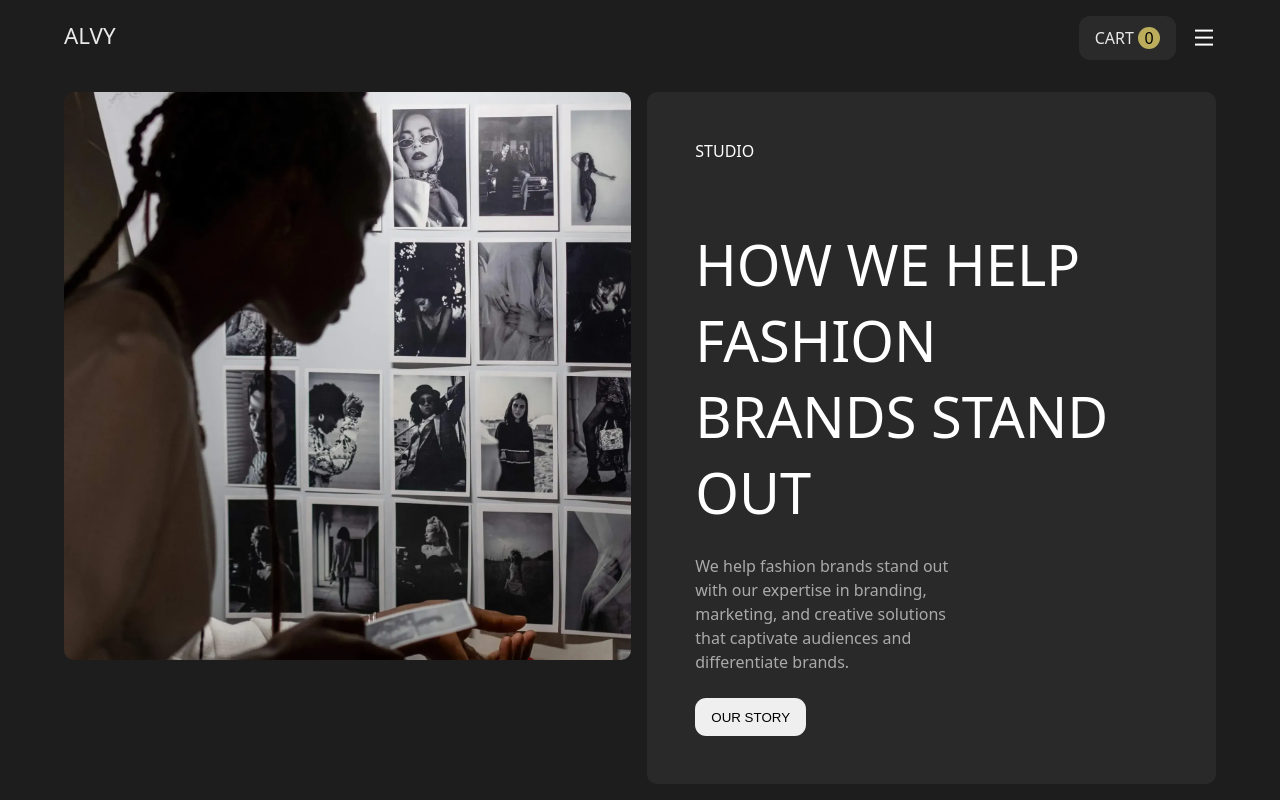
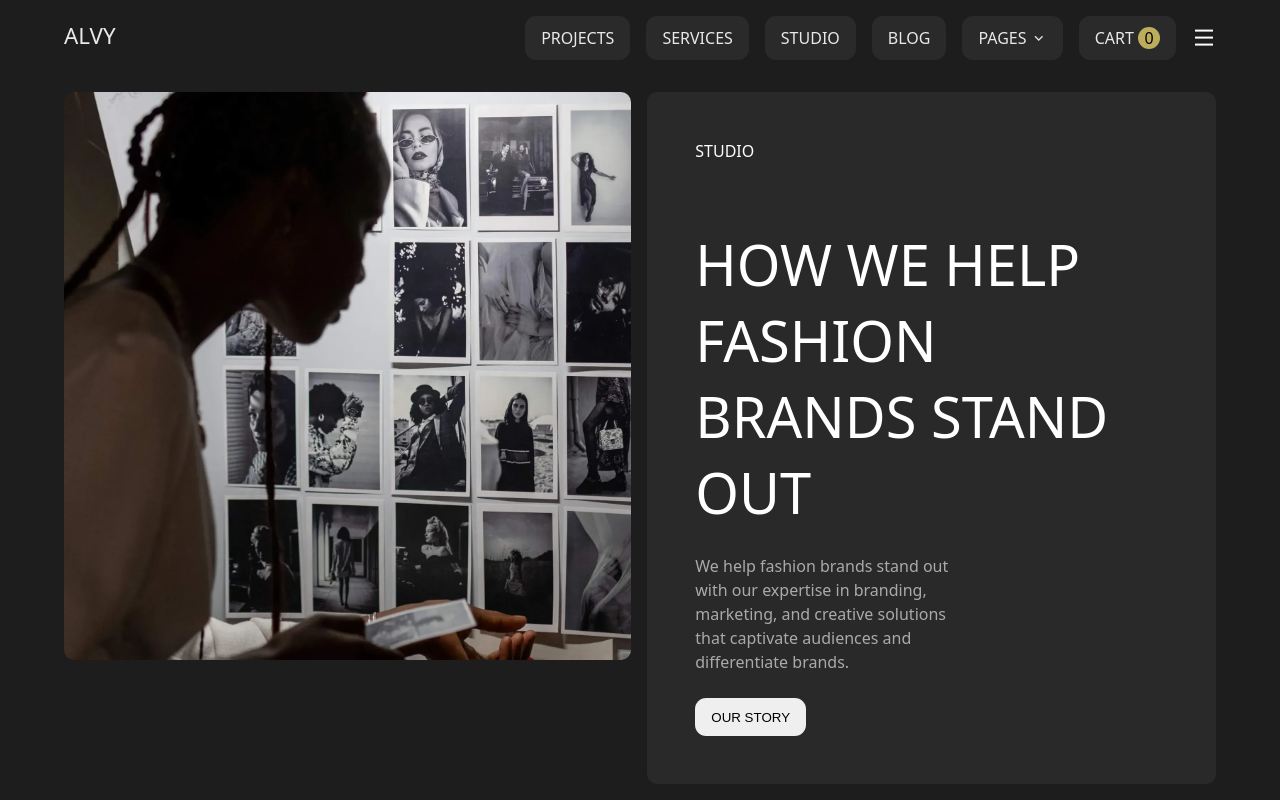
Before and after one commit to nikhil12458/alvy-studio-clone, a plain HTML site: page index.html in a window 1280 px wide. Shown: the top 800 px of the page. Drawn offline with nearby package versions, Linux system fonts and the light colour scheme.

Commit message:
some changes in navbar third commit

```diff
--- a/style.scss
+++ b/style.scss
@@ -32,7 +32,7 @@ section {
   max-width: 2000px;
 }
 
-nav{
+nav {
   max-width: 2000px;
 }
 
@@ -61,8 +61,6 @@ main {
       gap: 1rem;
 
       .content {
-        display: flex;
-        gap: 1rem;
         display: none;
       }
 
@@ -526,12 +524,16 @@ main {
     nav {
       padding: 1rem 4rem;
 
-      .buttons{
-        button{
+      .buttons {
+        button {
           display: none;
         }
+
+        .content {
+          display: flex;
+          gap: 1rem;
+        }
       }
-
     }
 
     section.view1 {
```
Also changed, not shown: style.css, 1 other file.
